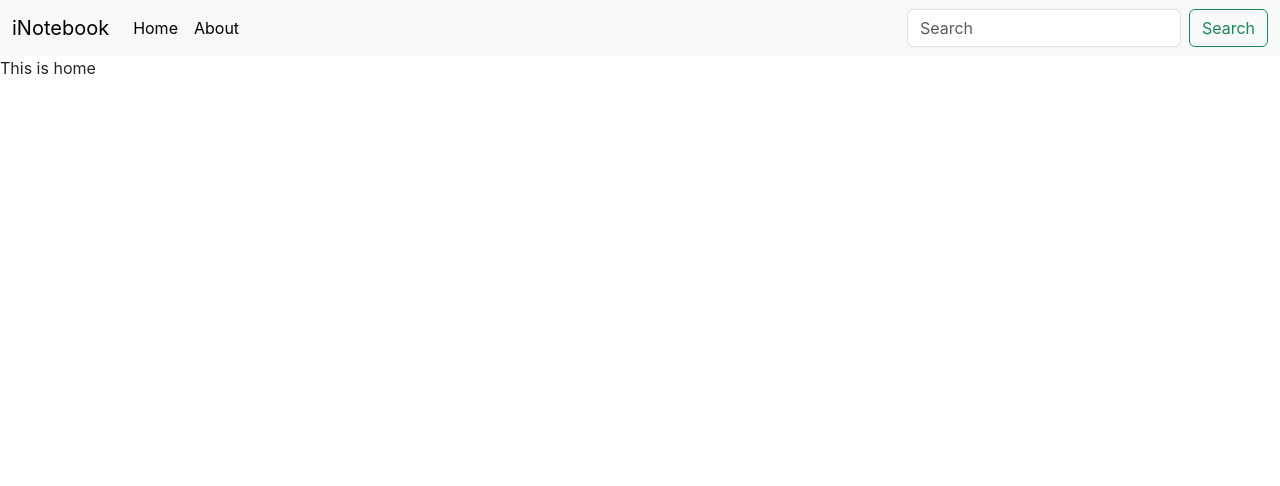
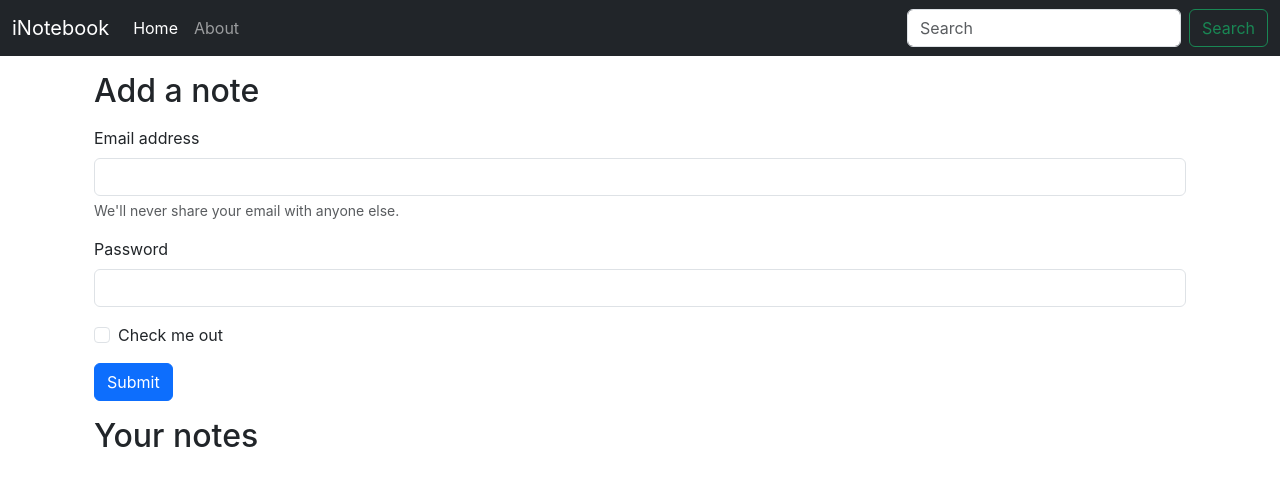
Before and after one commit to arghagithub/iNotebook, a React (Create React App) app: page / in a window 1280 px wide. Shown: the top 486 px of the page. Built offline with nearby package versions, Linux system fonts and the light colour scheme.

Commit message:
video 59: Fetching Notes from Context

```diff
--- a/src/App.js
+++ b/src/App.js
@@ -13,10 +13,12 @@
       <NoteState>
         <Router>
           <Navbar />
-          <Routes>
-            <Route exact path="/" element={<Home />} />
-            <Route exact path="/about" element={<About />} />
-          </Routes>
+          <div className="container my-3">
+            <Routes>
+              <Route exact path="/" element={<Home />} />
+              <Route exact path="/about" element={<About />} />
+            </Routes>
+          </div>
         </Router>
       </NoteState>
     </>
--- a/src/components/About.js
+++ b/src/components/About.js
@@ -1,15 +1,9 @@
-import React,{useContext,useEffect} from 'react'
-import noteContext from '../context/notes/noteContext'
+import React from 'react'
+// import noteContext from '../context/notes/noteContext'
 const About = () => {
-  const a=useContext(noteContext);
-  // use as componentDidMount
-  useEffect(()=>{
-    a.updateState();
-    // eslint-disable-next-line
-  },[])
   return (
     <div>
-      This is about {a.state.name} and he is in class {a.state.class}
+      This is about page
     </div>
   )
 }
--- a/src/components/Home.js
+++ b/src/components/Home.js
@@ -1,11 +1,51 @@
-import React from 'react'
+import React from "react";
 
 const Home = () => {
   return (
-    <div>
-      This is home
+    <div className="container my-3">
+      <h2>Add a note</h2>
+      <form className="my-3">
+        <div className="mb-3">
+          <label htmlFor="exampleInputEmail1" className="form-label">
+            Email address
+          </label>
+          <input
+            type="email"
+            className="form-control"
+            id="exampleInputEmail1"
+            aria-describedby="emailHelp"
+          />
+          <div id="emailHelp" className="form-text">
+            We'll never share your email with anyone else.
+          </div>
+        </div>
+        <div className="mb-3">
+          <label htmlFor="exampleInputPassword1" className="form-label">
+            Password
+          </label>
+          <input
+            type="password"
+            className="form-control"
+            id="exampleInputPassword1"
+          />
+        </div>
+        <div className="mb-3 form-check">
+          <input
+            type="checkbox"
+            className="form-check-input"
+            id="exampleCheck1"
+          />
+          <label className="form-check-label" htmlFor="exampleCheck1">
+            Check me out
+          </label>
+        </div>
+        <button type="submit" className="btn btn-primary">
+          Submit
+        </button>
+      </form>
+      <h2>Your notes</h2>
     </div>
-  )
-}
+  );
+};
 
-export default Home
+export default Home;
--- a/src/components/Navbar.js
+++ b/src/components/Navbar.js
@@ -1,8 +1,9 @@
 import React from "react";
-import { Link } from "react-router-dom";
+import { Link, useLocation } from "react-router-dom";
 const Navbar = () => {
+  let location = useLocation();
   return (
-    <nav className="navbar navbar-expand-lg bg-body-tertiary">
+    <nav className="navbar navbar-expand-lg bg-dark navbar-dark">
       <div className="container-fluid">
         <Link className="navbar-brand" to="/">
           iNotebook
@@ -21,12 +22,12 @@
         <div className="collapse navbar-collapse" id="navbarSupportedContent">
           <ul className="navbar-nav me-auto mb-2 mb-lg-0">
             <li className="nav-item">
-              <Link className="nav-link active" aria-current="page" to="/">
+              <Link className={`nav-link ${location.pathname==='/'?'active':''}`} aria-current="page" to="/">
                 Home
               </Link>
             </li>
             <li className="nav-item">
-              <Link className="nav-link active" to="/about">
+              <Link className={`nav-link ${location.pathname==='/about'?'active':''}`} to="/about">
                 About
               </Link>
             </li>
--- a/src/context/notes/NoteState.js
+++ b/src/context/notes/NoteState.js
@@ -1,20 +1,8 @@
-import React, { useState } from "react";
+import React from "react";
 import NoteContext from "./noteContext";
 const NoteState = (props) => {
-  const [state, setState] = useState({
-    name: "Argha Golui",
-    class: "10B",
-  });
-  const updateState = () => {
-    setTimeout(() => {
-      setState({
-        name: "Malay Golui",
-        class: "11C",
-      });
-    }, 2000);
-  };
   return (
-    <NoteContext.Provider value={{state, updateState}}> {/*modern js syntax {state:state,updateState:updateState} */}
+    <NoteContext.Provider value={{}}>
         {props.children}
     </NoteContext.Provider>
   );
```
